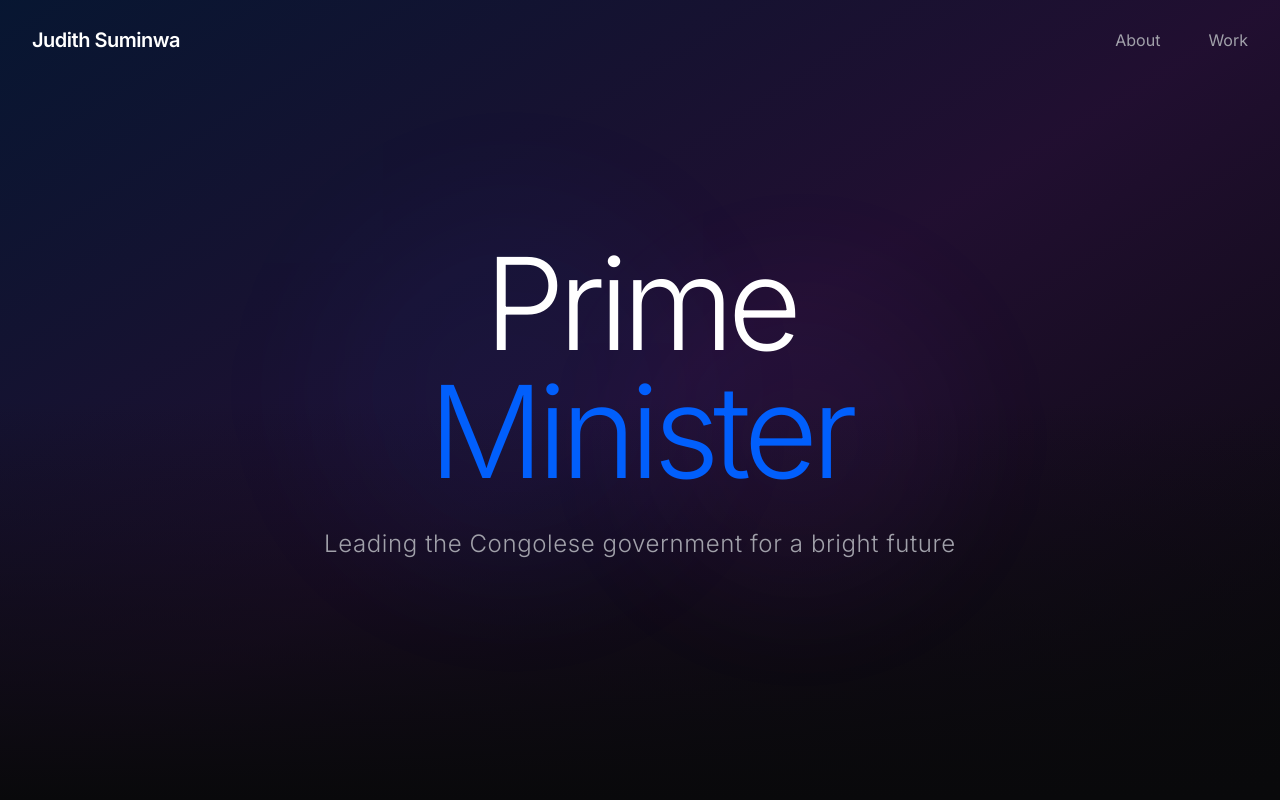
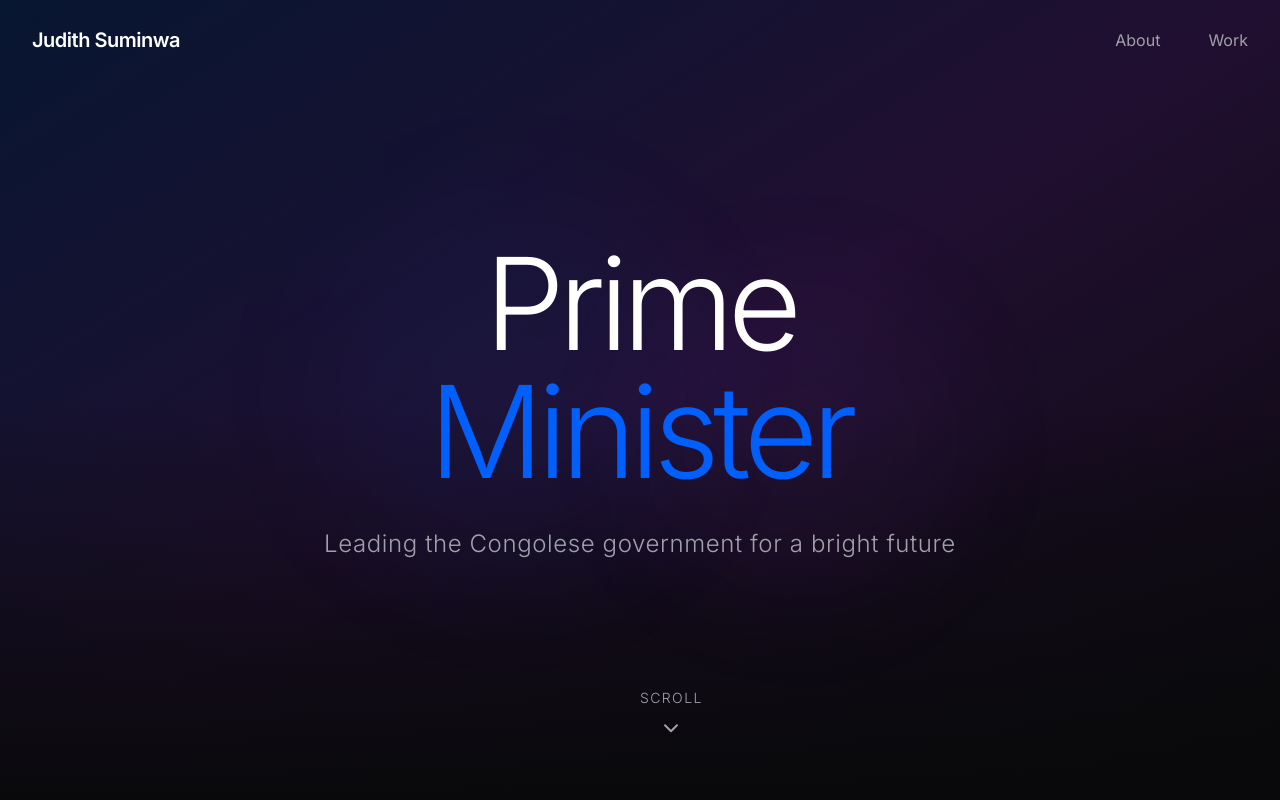
Before and after one commit to geek4ctrl/judithsuminwa, a React (Vite) app: page / in a window 1280 px wide. Shown: the top 800 px of the page. Built offline with nearby package versions, Linux system fonts and the light colour scheme.

Commit message:
Updated App.tsx

```diff
--- a/src/App.tsx
+++ b/src/App.tsx
@@ -82,7 +82,7 @@ function App() {
         </div>
 
         {/* Scroll Indicator */}
-        {/* <div className="absolute bottom-8 sm:bottom-12 left-1/2 transform -translate-x-1/2 animate-bounce">
+        <div className="absolute bottom-8 sm:bottom-12 left-1/2 transform -translate-x-1/2 animate-bounce mr-2">
           <button
             onClick={() => scrollToSection('intro')}
             className="flex flex-col items-center text-zinc-400 hover:text-white transition-colors group"
@@ -90,7 +90,7 @@ function App() {
             <span className="text-xs sm:text-sm font-light mb-2 tracking-widest uppercase">Scroll</span>
             <ChevronDown size={20} className="sm:w-6 sm:h-6 group-hover:transform group-hover:translate-y-1 transition-transform" />
           </button>
-        </div> */}
+        </div>
       </section>
 
       {/* Intro Section */}
```
